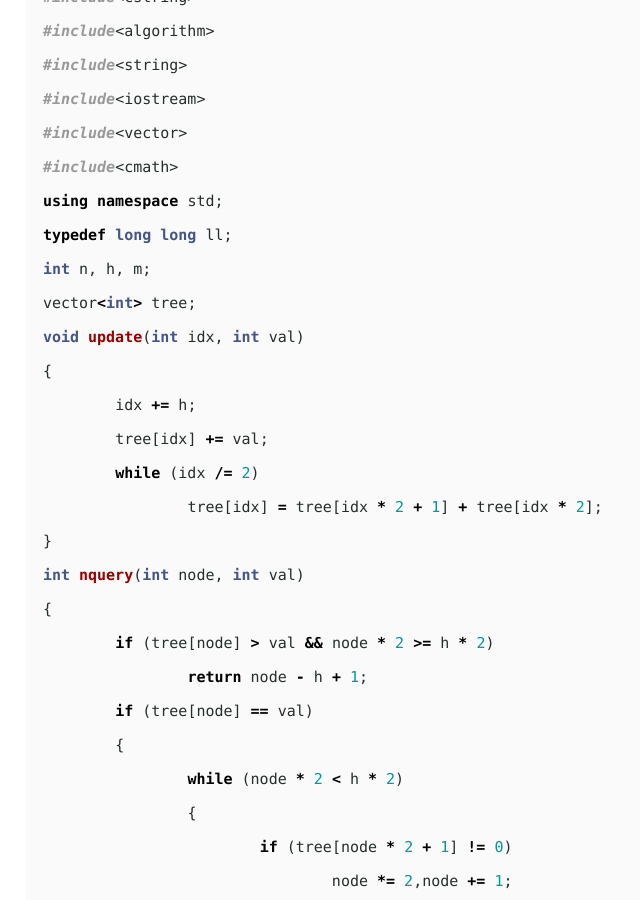
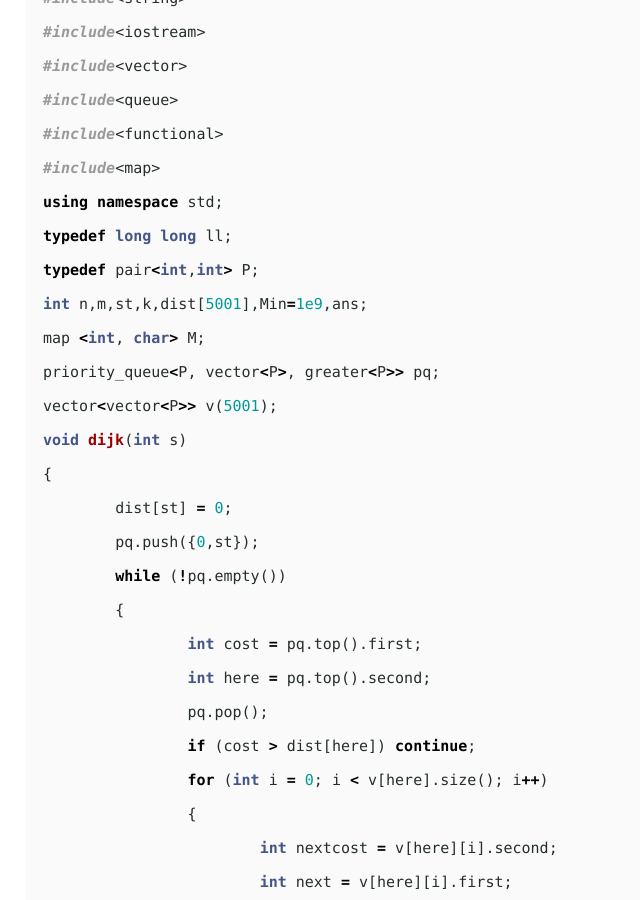
Before and after one commit to kyw04004/kyw04004.github.io, a Jekyll site: the page built from _posts/2020-03-27-post-boj14618.md, in a window 1280 px wide and 900 px high, scrolled down 1055 px. Shown: the whole window, without its empty margins (257-897 px from the left). Built offline with Jekyll 4.4.1, drawn with Linux system fonts in a browser that asks for light colours; our own code applies the rules of GitHub Pages for plain Markdown files; some of the changed text lies outside the part shown.

Commit message:
modify error boj 14618, 1321

````diff
--- a/_posts/2020-03-27-post-boj14618.md
+++ b/_posts/2020-03-27-post-boj14618.md
@@ -1,25 +1,23 @@
 ---
-title: BOJ 1321, 군인
+title: BOJ 14618, 총깡 총깡
 categories:
 - Algorithm
-excerpt: "이 문제는 세그먼트트리를 이용한 문제입니다."
+excerpt: "이 문제는 다익스트라 문제입니다."
 feature_text: |
-  ## BOJ 1321, 군인
-  세그먼트트리
+  ## BOJ 14618, 총깡 총깡
+  다익스트라
 feature_image: "https://picsum.photos/2560/600?image=733"
 image: "https://picsum.photos/2560/600?image=733"
 ---
 
-이 문제는 세그먼트트리를 이용한 문제입니다.
+이 문제는 다익스트라 문제입니다.
+
+기본 다익스트라에  정답을 출력할 때 예외처리만 신경써주시면됩니다.
 
 <h4>풀이</h4>
-이 문제의 핵심은 쿼리부분이라고 생각합니다. 루트노드부터 시작해서 정답노드까지 내려가는 형식입니다.
+출발점에서 제일 가까운 거리를 출력하는 것이지만 A형 집이나 B형 집이어야만 정답이 될 수 있습니다.
 
-왼쪽으로 내려갈지 오른쪽으로 내려갈지 판단하는게 중요합니다.
-
-맨 위에 if문 2개는 마지막에 노드값을 출력하기 위한 식이고 밑에 if-else문은 최대한 밑으로 내려가는 식을 구현했습니다.
-
-깔끔하게 풀진 못했지만 참고가 되었으면 좋겠습니다.
+또 A형 집과 B형 집 둘의 거리가 같다면 A형 집을 출력해주셔야합니다. 이것들만 처리해주시면 됩니다!
 
 
 ```c++
@@ -29,66 +27,82 @@ image: "https://picsum.photos/2560/600?image=733"
 #include<string>
 #include<iostream>
 #include<vector>
-#include<cmath>
+#include<queue>
+#include<functional>
+#include<map>
 using namespace std;
 typedef long long ll;
-int n, h, m;
-vector<int> tree;
-void update(int idx, int val)
+typedef pair<int,int> P;
+int n,m,st,k,dist[5001],Min=1e9,ans;
+map <int, char> M;
+priority_queue<P, vector<P>, greater<P>> pq;
+vector<vector<P>> v(5001);
+void dijk(int s)
 {
-	idx += h;
-	tree[idx] += val;
-	while (idx /= 2)
-		tree[idx] = tree[idx * 2 + 1] + tree[idx * 2];
-}
-int nquery(int node, int val)
-{
-	if (tree[node] > val && node * 2 >= h * 2)
-		return node - h + 1;
-	if (tree[node] == val)
+	dist[st] = 0;
+	pq.push({0,st});
+	while (!pq.empty())
 	{
-		while (node * 2 < h * 2)
+		int cost = pq.top().first;
+		int here = pq.top().second;
+		pq.pop();
+		if (cost > dist[here]) continue;
+		for (int i = 0; i < v[here].size(); i++)
 		{
-			if (tree[node * 2 + 1] != 0)
-				node *= 2,node += 1;
-			else
-				node *= 2;
+			int nextcost = v[here][i].second;
+			int next = v[here][i].first;
+			if (dist[next] > dist[here] + nextcost)
+			{
+				dist[next] = dist[here] + nextcost;
+				pq.push({ dist[next],next });
+			}
 		}
-		return node - h + 1;
 	}
-	if (val > tree[node * 2])
-		return nquery(node * 2 + 1, val - tree[node * 2]);
-	else
-		return nquery(node * 2, val);
 }
 int main() {
-	scanf("%d", &n);
-	h = (1 << (int)log2(n - 1) + 1);
-	tree.resize(h * 2, 0);
-	for (int i = 0; i < n; i++)
+	scanf("%d %d", &n,&m);
+	scanf("%d", &st);
+	scanf("%d", &k);
+	for (int i = 1; i <= k; i++)
 	{
-		int value;
-		scanf("%d", &value);
-		update(i, value);
+		int a;
+		scanf("%d", &a);
+		M[a] = 'A';
 	}
-	scanf("%d", &m);
+	for (int i = 1; i <= k; i++)
+	{
+		int b;
+		scanf("%d", &b);
+		M[b] = 'B';
+	}
 	for (int i = 1; i <= m; i++)
 	{
 		int a, b, c;
-		scanf("%d", &a);
-		if (a == 1)
-		{
-			scanf("%d %d", &b, &c);
-			update(b - 1, c);
-		}
-		if (a == 2)
-		{
-			scanf("%d", &b);
-			printf("%d\n", nquery(1, b));
-		}
+		scanf("%d %d %d", &a, &b, &c);
+		v[a].push_back({ b,c });
+		v[b].push_back({ a,c });
+	}
+	for (int i = 1; i <= n; i++)
+		dist[i] = 1e9;
+	dijk(st);
+	for (int i = 1; i <= n; i++)
+	{
+		if (i == st) continue;
+		if (dist[i] < Min && (M[i]=='A'|| M[i]=='B'))
+			Min = dist[i],ans=i;
+		if (Min == dist[i] && Min != 1e9)
+			if (M[i] == 'A')
+				ans = i;
+	}
+	if (ans == 0)
+		printf("-1");
+	else
+	{
+		printf("%c\n", M[ans]);
+		printf("%d\n", Min);
 	}
 	return 0;
 }
 ```
 
-출처 : [https://www.acmicpc.net/problem/1321](https://www.acmicpc.net/problem/1321)
+출처 : [https://www.acmicpc.net/problem/14618](https://www.acmicpc.net/problem/14618)
````
Also changed, not shown: _posts/2020-03-27-post-boj1321.md (+71 -28 lines).
